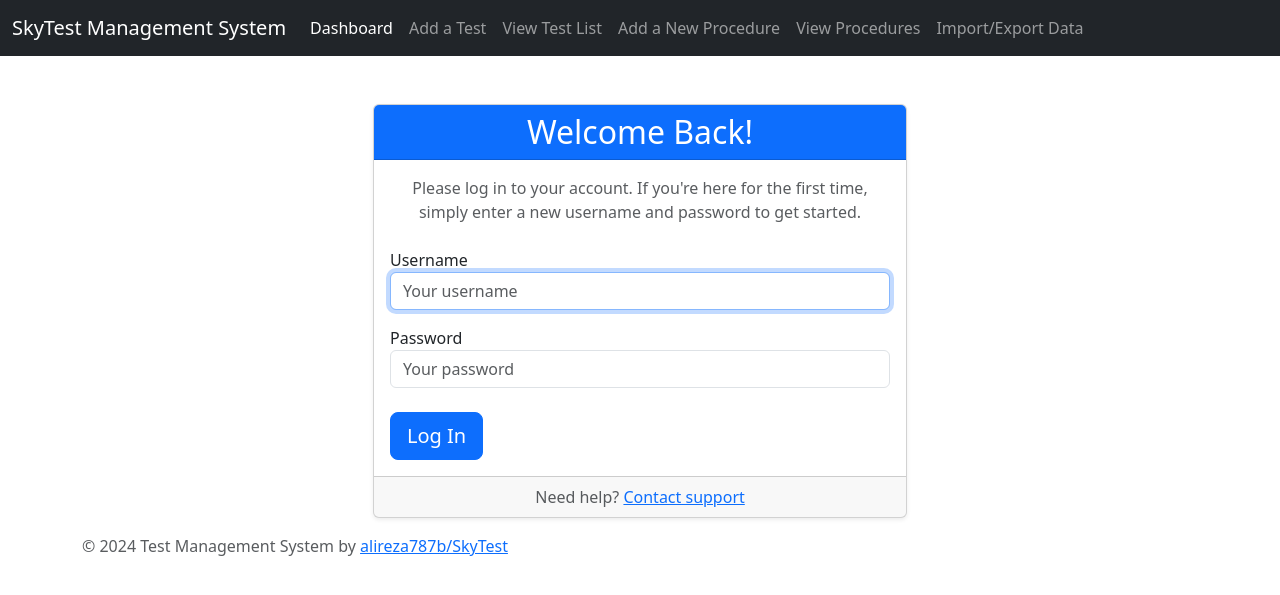
After one commit to alireza787b/SkyTest, a Flask app: page /login in a window 1280 px wide. The commit adds this page. Shown: the top 595 px of the page. Run offline with Flask 3, Linux system fonts and the light colour scheme.

Commit message:
added user authentication

```diff
--- a/app/__init__.py
+++ b/app/__init__.py
@@ -1,8 +1,13 @@
-from datetime import timedelta
-from flask import Flask
+from datetime import datetime, timedelta
+import json
+from flask import Flask, flash
 from flask_sqlalchemy import SQLAlchemy
 from config import JSON_PATH, SESSION_TIME_MIN
 import os
+from flask import session, redirect, url_for, request, render_template
+from werkzeug.security import check_password_hash, generate_password_hash
+
+from config import PASSWORD_FILE
 
 # Initialize the Flask application and SQLAlchemy
 app = Flask(__name__)
@@ -18,3 +23,53 @@ from app.db_init import create_models_from_json
 create_models_from_json(JSON_PATH, 'TestData', 'test_data')
 
 from . import routes
+
+
+
+
+
+@app.route('/login', methods=['GET', 'POST'])
+def login():
+    error = None  # Define an error variable to hold potential login errors
+
+    if request.method == 'POST':
+        username = request.form['username']
+        password = request.form['password']
+
+        if os.path.exists(PASSWORD_FILE):
+            with open(PASSWORD_FILE, 'r') as file:
+                data = json.load(file)
+                user = next((u for u in data.get('users', []) if u['username'] == username), None)
+
+            if user and check_password_hash(user['password_hash'], password):
+                session['authenticated'] = True
+                session['user_mode'] = user['user_mode']
+                session.permanent = True
+                return redirect(url_for('dashboard'))
+            else:
+                error = 'Invalid username or password. Please try again.'
+        else:
+            new_user = {
+                "username": username,
+                "password_hash": generate_password_hash(password),
+                "user_mode": "admin",  # Default user mode
+                "date_registered": datetime.now(datetime.UTC).isoformat()
+            }
+            data = {"users": [new_user]}
+            with open(PASSWORD_FILE, 'w') as file:
+                json.dump(data, file, indent=4)
+
+            session['authenticated'] = True
+            session['user_mode'] = new_user['user_mode']
+            session.permanent = True
+            flash('Admin account created. You are now logged in.', 'success')
+            return redirect(url_for('dashboard'))
+
+    return render_template('login.html', error=error)
+
+
+
+@app.before_request
+def require_login():
+    if not session.get('authenticated') and request.endpoint != 'login':
+        return redirect(url_for('login'))
--- a/app/definitions/tests_structure.json
+++ b/app/definitions/tests_structure.json
@@ -12,7 +12,7 @@
                     "label": "Prototype Name",
                     "name": "prototype_name",
                     "type": "select",
-                    "options": ["Black Typhoon", "Quantix"],
+                    "options": ["Black Typhoon", "Quantix", "Other"],
                     "required": false,
                     "hint": "Enter the name of the prototype being tested."
                 },
@@ -120,7 +120,7 @@
                     "label": "Start Battery Voltage",
                     "name": "start_battery_voltage",
                     "type": "number",
-                    "step": "0.1",
+                    "step": "0.01",
                     "unit": "v",
                     "required": false,
                     "hint": "Voltage of the drone's battery before takeoff, in volts."
@@ -140,7 +140,7 @@
                     "label": "Planned Altitude",
                     "name": "planned_altitude",
                     "type": "number",
-                    "step": "0.1",
+                    "step": "1",
                     "unit": "m",
                     "required": false,
                     "hint": "Planned maximum altitude for the test, in meters."
@@ -149,7 +149,7 @@
                     "label": "Planned Speed",
                     "name": "planned_speed",
                     "type": "number",
-                    "step": "0.1",
+                    "step": "1",
                     "unit": "m/s",
                     "required": false,
                     "hint": "Planned maximum speed for the test, in m/s."
@@ -203,7 +203,7 @@
                     "label": "Max Altitude Achieved",
                     "name": "max_altitude_achieved",
                     "type": "number",
-                    "step": "0.1",
+                    "step": "1",
                     "unit": "m",
                     "required": false,
                     "hint": "Maximum altitude achieved during the flight, in meters."
@@ -212,7 +212,7 @@
                     "label": "Max Speed Achieved",
                     "name": "max_speed_achieved",
                     "type": "number",
-                    "step": "0.1",
+                    "step": "1",
                     "unit": "m/s",
                     "required": false,
                     "hint": "Maximum speed achieved during the flight, in m/s."
@@ -235,7 +235,7 @@
                     "label": "End Battery Voltage",
                     "name": "end_battery_voltage",
                     "type": "number",
-                    "step": "0.1",
+                    "step": "0.01",
                     "unit": "v",
                     "required": false,
                     "hint": "Voltage of the drone's battery after landing, in volts."
--- a/app/templates/add_test.html
+++ b/app/templates/add_test.html
@@ -22,7 +22,7 @@
             {% endfor %}
         {% endif %}
     {% endwith %}
-    <h1>Flight Test Form</ha1>
+    <h1>Flight Test Form</h1>
     <form action="{{ url_for('submit_form') }}" method="post" enctype="multipart/form-data">
         {% for group in formGroups %}
             <fieldset class="border p-3 rounded">
--- /dev/null
+++ b/app/templates/login.html
@@ -0,0 +1,41 @@
+{% extends "base.html" %}
+
+{% block title %}Login - Test Management System{% endblock %}
+
+{% block content %}
+<div class="container mt-5">
+    <div class="row">
+        <div class="col-md-6 offset-md-3">
+            <div class="card shadow-sm"> <!-- Added shadow for depth -->
+                <div class="card-header text-center bg-primary text-white"> <!-- Adjusted header color -->
+                    <h2 class="mb-0">Welcome Back!</h2>
+                </div>
+                <div class="card-body">
+                    {% if error %}
+                    <div class="alert alert-danger" role="alert">
+                        {{ error }}
+                    </div>
+                    {% endif %}
+                    <p class="text-muted text-center mb-4">
+                        Please log in to your account. If you're here for the first time, simply enter a new username and password to get started.
+                    </p>
+                    <form action="" method="post">
+                        <div class="form-group mb-3"> <!-- Increased margin bottom -->
+                            <label for="username" class="font-weight-bold">Username</label>
+                            <input type="text" id="username" name="username" class="form-control" placeholder="Your username" required autofocus>
+                        </div>
+                        <div class="form-group mb-4"> <!-- Increased margin bottom -->
+                            <label for="password" class="font-weight-bold">Password</label>
+                            <input type="password" id="password" name="password" class="form-control" placeholder="Your password" required>
+                        </div>
+                        <button type="submit" class="btn btn-lg btn-primary btn-block">Log In</button>
+                    </form>
+                </div>
+                <div class="card-footer text-muted text-center"> <!-- Added footer for additional info or links -->
+                    Need help? <a href="#">Contact support</a>
+                </div>
+            </div>
+        </div>
+    </div>
+</div>
+{% endblock %}
--- a/config.py
+++ b/config.py
@@ -21,3 +21,5 @@ UPLOAD_FOLDER = os.path.join(os.path.dirname(os.path.abspath(__file__)), 'attach
 DATABASE_PATH = os.path.join("instance", 'skytest.db')
 
 SESSION_TIME_MIN = 10
+
+PASSWORD_FILE = "app/definitions/users.json"
```
Also changed, not shown: app/routes.py (+0 -15 lines), 1 other file.
